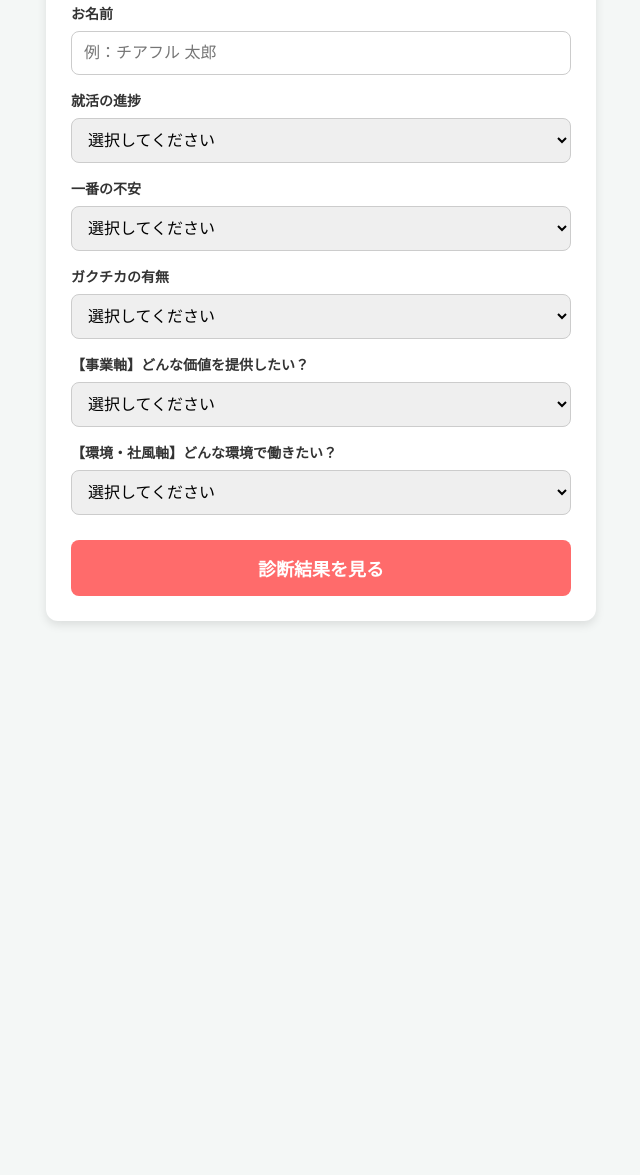
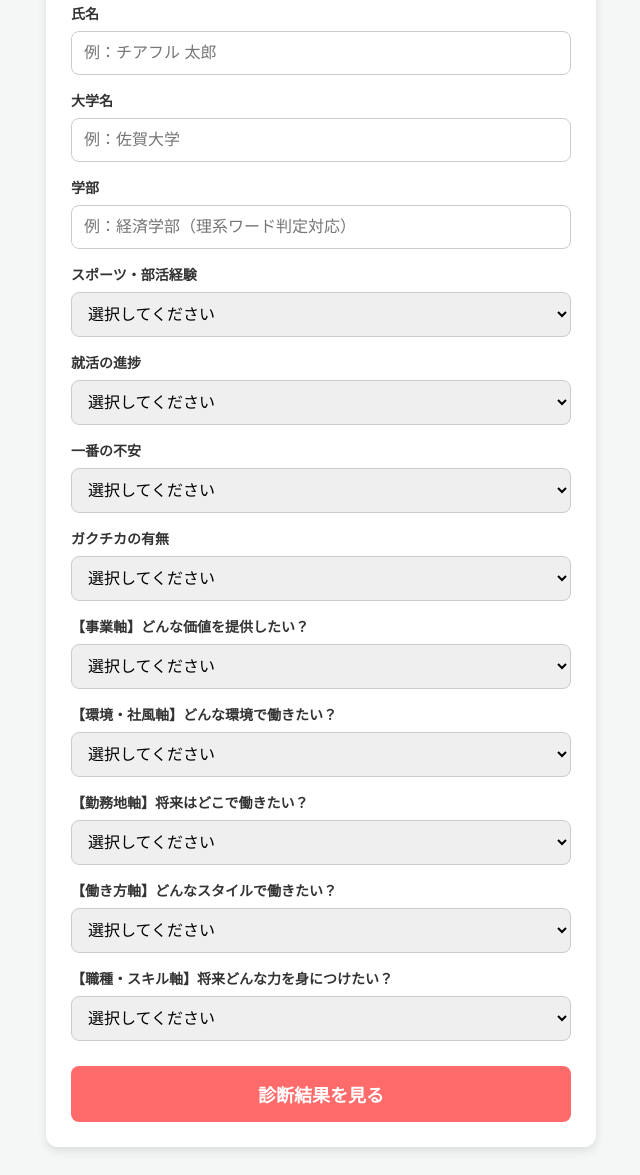
Before and after one commit to kenshinoda/shukatsu-app, a plain HTML site: page index.html in a window 1280 px wide. Shown: the part 205-1380 px from the top of the page, without its empty margins (319-959 px from the left). Before the commit the page ends 854 px from the top, so only its background shows below. Drawn offline with Linux system fonts and the light colour scheme.

Commit message:
Update index.html

```diff
--- a/index.html
+++ b/index.html
@@ -23,17 +23,33 @@
 <div class="container" id="form-container">
     <h1>📝 1分でわかる！就活適性診断</h1>
     <form id="diagnosis-form">
+        <!-- 基本情報 -->
         <label>紹介者</label>
         <select id="introducer">
             <option value="">選択してください</option>
             <option value="福島仁史">福島仁史</option>
             <option value="尾田健槙">尾田健槙</option>
-            <!-- 必要に応じてチアフルメンバーを追加してください -->
+            <!-- メンバーを追加 -->
         </select>
 
-        <label>お名前</label>
+        <label>氏名</label>
         <input type="text" id="name" required placeholder="例：チアフル 太郎">
 
+        <label>大学名</label>
+        <input type="text" id="university" required placeholder="例：佐賀大学">
+
+        <label>学部</label>
+        <input type="text" id="faculty" required placeholder="例：経済学部（理系ワード判定対応）">
+
+        <label>スポーツ・部活経験</label>
+        <select id="club">
+            <option value="">選択してください</option>
+            <option value="スポーツ経験6年以上（体育会系など）">スポーツ経験6年以上（体育会系など）</option>
+            <option value="サークル・文化系部活">サークル・文化系部活</option>
+            <option value="なし">なし</option>
+        </select>
+
+        <!-- 現状確認 -->
         <label>就活の進捗</label>
         <select id="progress">
             <option value="">選択してください</option>
@@ -45,10 +61,10 @@
         <label>一番の不安</label>
         <select id="anxiety">
             <option value="">選択してください</option>
-            <option value="何から始めればいいかわからない">何から始めればいいかわからない</option>
+            <option value="自己分析が浅い">自己分析が浅い</option>
             <option value="ガクチカがない">ガクチカがない</option>
             <option value="面接が不安">面接が不安</option>
-            <option value="やりたいことがない">自己分析が浅い</option>
+            <option value="何から始めればいいかわからない">何から始めればいいかわからない</option>
         </select>
 
         <label>ガクチカの有無</label>
@@ -58,12 +74,12 @@
             <option value="ない">ない</option>
         </select>
 
-        <!-- ガクチカが「ある」人だけに表示される魔法の項目 -->
         <div id="gakuchika-detail-area" class="hidden">
             <label>ガクチカ詳細（簡潔に）</label>
             <input type="text" id="gakuchika_detail" placeholder="例：カフェのアルバイトで新人育成">
         </div>
 
+        <!-- 志向性 -->
         <label>【事業軸】どんな価値を提供したい？</label>
         <select id="axis_business">
             <option value="">選択してください</option>
@@ -78,6 +94,32 @@
             <option value="突き抜けて稼ぎたい・上を目指したい">突き抜けて稼ぎたい・上を目指したい</option>
             <option value="働きやすさや人の良さを重視したい">働きやすさや人の良さを重視したい</option>
             <option value="大手企業や安定性を重視したい">大手企業や安定性を重視したい</option>
+            <option value="その他・まだわからない">その他・まだわからない</option>
+        </select>
+
+        <label>【勤務地軸】将来はどこで働きたい？</label>
+        <select id="axis_location">
+            <option value="">選択してください</option>
+            <option value="東京などの主要都市">東京などの主要都市</option>
+            <option value="地元や地方">地元や地方</option>
+            <option value="どこでもいい・フルリモート">どこでもいい・フルリモート</option>
+        </select>
+
+        <label>【働き方軸】どんなスタイルで働きたい？</label>
+        <select id="axis_workstyle">
+            <option value="">選択してください</option>
+            <option value="若手から裁量を持ってバリバリ">若手から裁量を持ってバリバリ</option>
+            <option value="プライベートやワークライフバランスも充実させたい">プライベートやワークライフバランスも充実させたい</option>
+            <option value="トレンドや最先端の環境で華やかに働きたい">トレンドや最先端の環境で華やかに働きたい</option>
+        </select>
+
+        <label>【職種・スキル軸】将来どんな力を身につけたい？</label>
+        <select id="axis_skill">
+            <option value="">選択してください</option>
+            <option value="営業力・交渉力を磨きたい">営業力・交渉力を磨きたい</option>
+            <option value="企画や事業立ち上げがしたい">企画や事業立ち上げがしたい</option>
+            <option value="ITや専門スキルを身につけたい">ITや専門スキルを身につけたい</option>
+            <option value="グローバルに活躍したい">グローバルに活躍したい</option>
             <option value="その他・まだわからない">その他・まだわからない</option>
         </select>
 
@@ -99,10 +141,9 @@
 </div>
 
 <script>
-    // スプレッドシートと連携するAPI URL
+    // GASのAPI URL
     const API_URL = "https://script.google.com/macros/s/AKfycbwEQ_wLXJblOShr0Y_IZLgfBFW0R4-F5-x8cenOJN0SXHF4aaXMLXXhuKoCh-52428p/exec";
 
-    // ガクチカ詳細欄の出し分け
     function toggleGakuchikaDetail() {
         const exist = document.getElementById("gakuchika_exist").value;
         const detailArea = document.getElementById("gakuchika-detail-area");
@@ -113,20 +154,24 @@
         }
     }
 
-    // 送信処理
     function submitForm() {
         const data = {
             introducer: document.getElementById("introducer").value,
             name: document.getElementById("name").value,
+            university: document.getElementById("university").value,
+            faculty: document.getElementById("faculty").value,
+            club: document.getElementById("club").value,
             progress: document.getElementById("progress").value,
             anxiety: document.getElementById("anxiety").value,
             gakuchika_exist: document.getElementById("gakuchika_exist").value,
             gakuchika_detail: document.getElementById("gakuchika_detail").value,
             axis_business: document.getElementById("axis_business").value,
-            axis_environment: document.getElementById("axis_environment").value
+            axis_environment: document.getElementById("axis_environment").value,
+            axis_location: document.getElementById("axis_location").value,
+            axis_workstyle: document.getElementById("axis_workstyle").value,
+            axis_skill: document.getElementById("axis_skill").value
         };
 
-        // ボタンをローディング状態に
         const btn = document.querySelector("button");
         btn.innerText = "診断中...（数秒お待ちください）";
         btn.disabled = true;
@@ -138,7 +183,6 @@
         .then(response => response.json())
         .then(result => {
             if(result.status === "success") {
-                // フォームを隠して結果を表示
                 document.getElementById("form-container").classList.add("hidden");
                 document.getElementById("result-area").style.display = "block";
 
```
